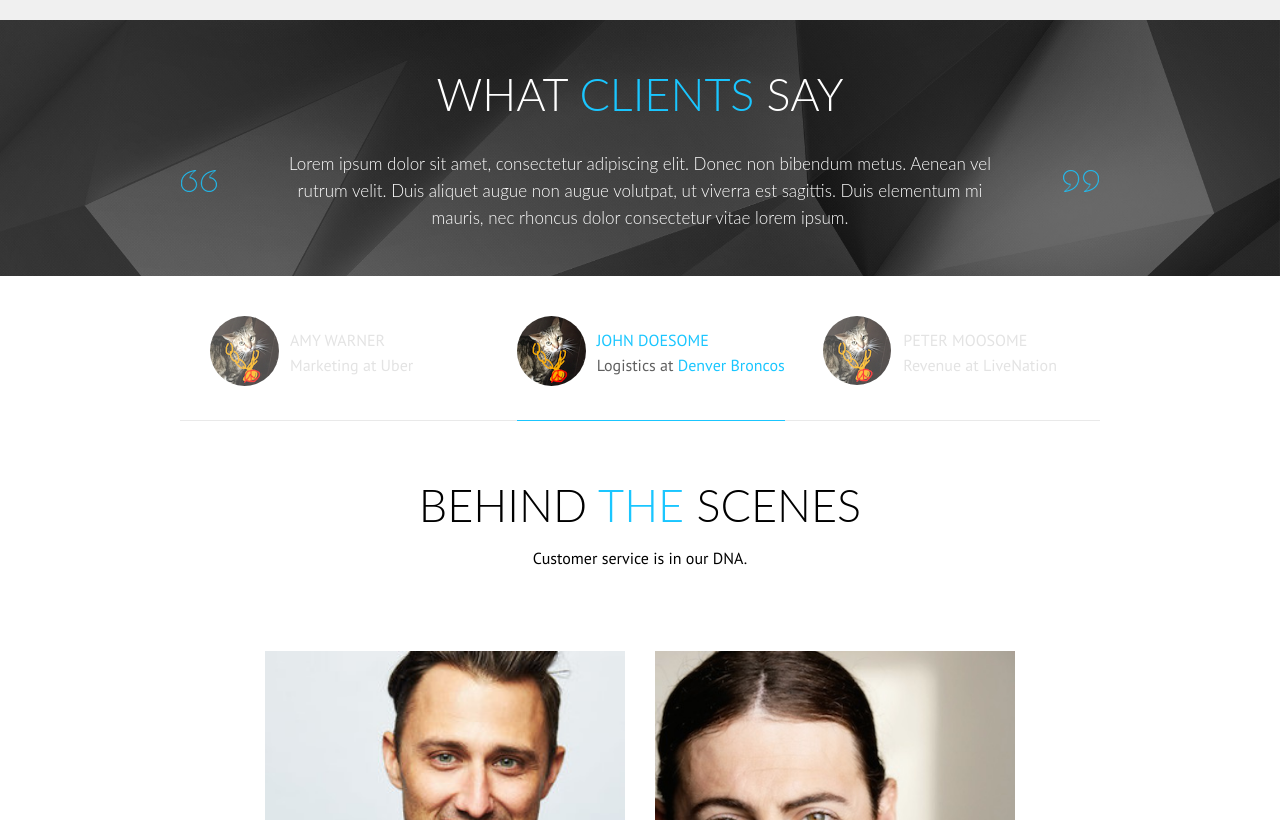
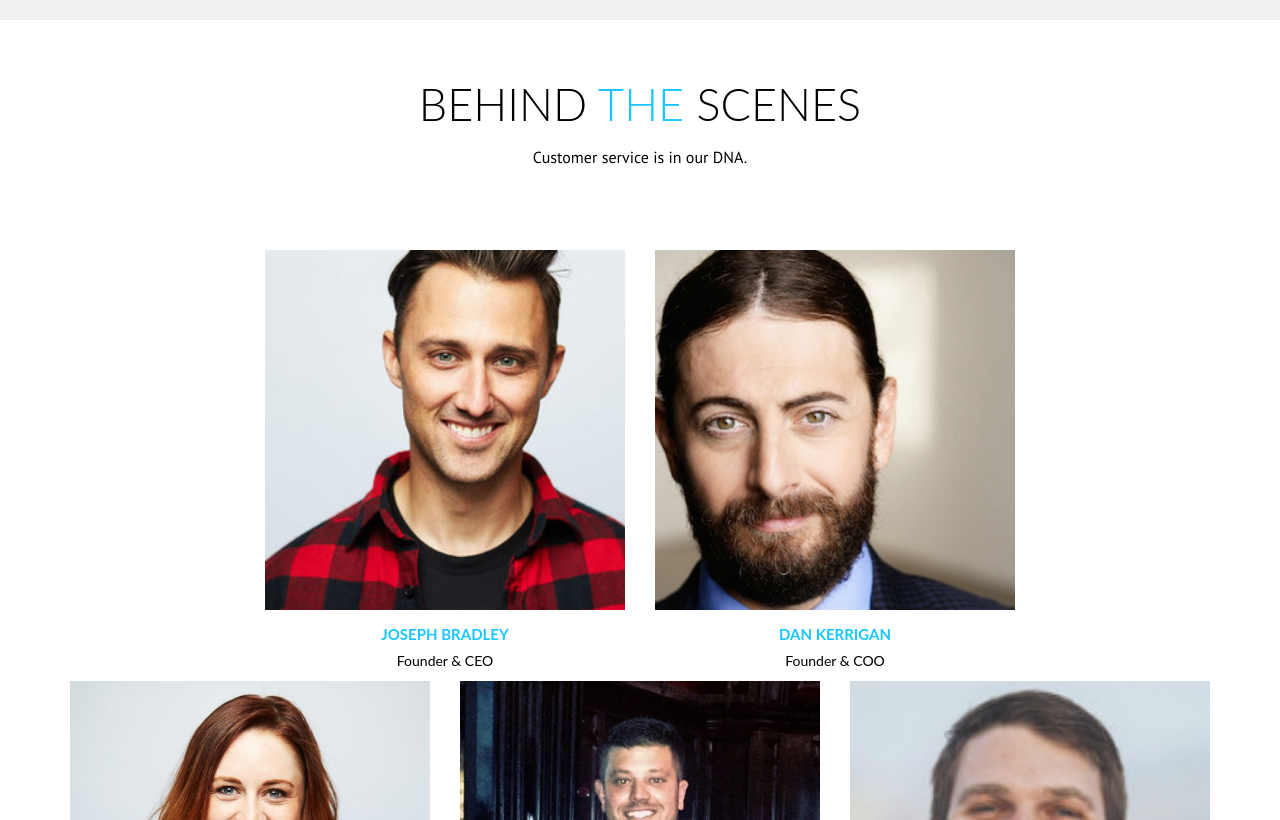
Before and after one commit to blackbox-engineering/lnkbox_group_landing, a plain HTML site: page index.html in a window 1280 px wide. Shown: the part 2751-3571 px from the top of the page. Drawn offline with Linux system fonts and the light colour scheme; files whose address does not match are found by name.

Commit message:
remove testimonials

```diff
--- a/index.html
+++ b/index.html
@@ -211,76 +211,6 @@
       </ul>
     </div>
   </div>
-
-  <section id="clients" class="section feedback-section align-center light-text">
-    <div class="container "  data-duration="500">
-      <div class="section-header">
-        <h2>WHAT <span class="highlight">CLIENTS</span> SAY</h2>
-      </div>
-      <div class="section-content">
-        <!-- BEGIN SLIDER CONTENT -->
-        <div class="col-sm-10 col-sm-offset-1">
-          <div class="flexslider testimonials-slider align-center">
-            <ul class="slides">
-              <li>
-                <div class="testimonial align-center clearfix">
-                  <blockquote>Lorem ipsum dolor sit amet, consectetur adipiscing elit. Donec non bibendum metus. Aenean vel rutrum velit. Duis aliquet augue non augue volutpat, ut viverra est sagittis. Duis elementum mi mauris, nec rhoncus dolor consectetur vitae lorem ipsum.</blockquote>
-                </div>
-              </li>
-              <li>
-                <div class="testimonial align-center clearfix">
-                  <blockquote>Lorem ipsum dolor sit amet, consectetur adipiscing elit. Donec non bibendum metus. Aenean vel rutrum velit. Duis aliquet augue non augue volutpat, ut viverra est sagittis. Duis elementum mi mauris, nec rhoncus dolor consectetur vitae lorem ipsum.</blockquote>
-                </div>
-              </li>
-              <li>
-                <div class="testimonial align-center clearfix">
-                  <blockquote>Lorem ipsum dolor sit amet, consectetur adipiscing elit. Donec non bibendum metus. Aenean vel rutrum velit. Duis aliquet augue non augue volutpat, ut viverra est sagittis. Duis elementum mi mauris, nec rhoncus dolor consectetur vitae lorem ipsum.</blockquote>
-                </div>
-              </li>
-            </ul>
-          </div>
-        </div>
-        <!-- END SLIDER -->
-      </div>
-    </div>
-  </section>
-
-  <section id="feedback-controls" class="section feedback-controls-section align-center light-text "  data-duration="500">
-    <div class="container">
-      <div class="col-md-10 col-md-offset-1">
-        <!-- BEGIN CONTROLS -->
-        <div class="flex-manual">
-          <div class="col-xs-12 col-sm-4 wrap">
-            <div class="switch flex-active">
-              <img alt="client" src="assets/img/people/titan.jpg" class="sm-pic img-circle pull-left" width="69" height="70">
-              <p>
-                <span class="highlight">AMY WARNER</span><br/>Marketing at <span class="highlight">Uber</span>
-              </p>
-            </div>
-          </div>
-
-          <div class="col-xs-12 col-sm-4 wrap">
-            <div class="switch pull-left">
-              <img alt="client" src="assets/img/people/titan.jpg" class="sm-pic img-circle pull-left" width="69" height="70">
-              <p>
-                <span class="highlight">JOHN DOESOME</span><br/>Logistics at <span class="highlight">Denver Broncos</span>
-              </p>
-            </div>
-          </div>
-
-          <div class="col-xs-12 col-sm-4 wrap">
-            <div class="switch">
-              <img alt="client" src="assets/img/people/titan.jpg" class="sm-pic img-circle pull-left" width="68" height="69">
-              <p>
-                <span class="highlight">PETER MOOSOME</span><br/>Revenue at <span class="highlight">LiveNation</span>
-              </p>
-            </div>
-          </div>
-        </div>
-        <!-- END CONTROLS -->
-      </div>
-    </div>
-  </section>
 
 
   <section id="team" class="section team-section align-center dark-text">
```
